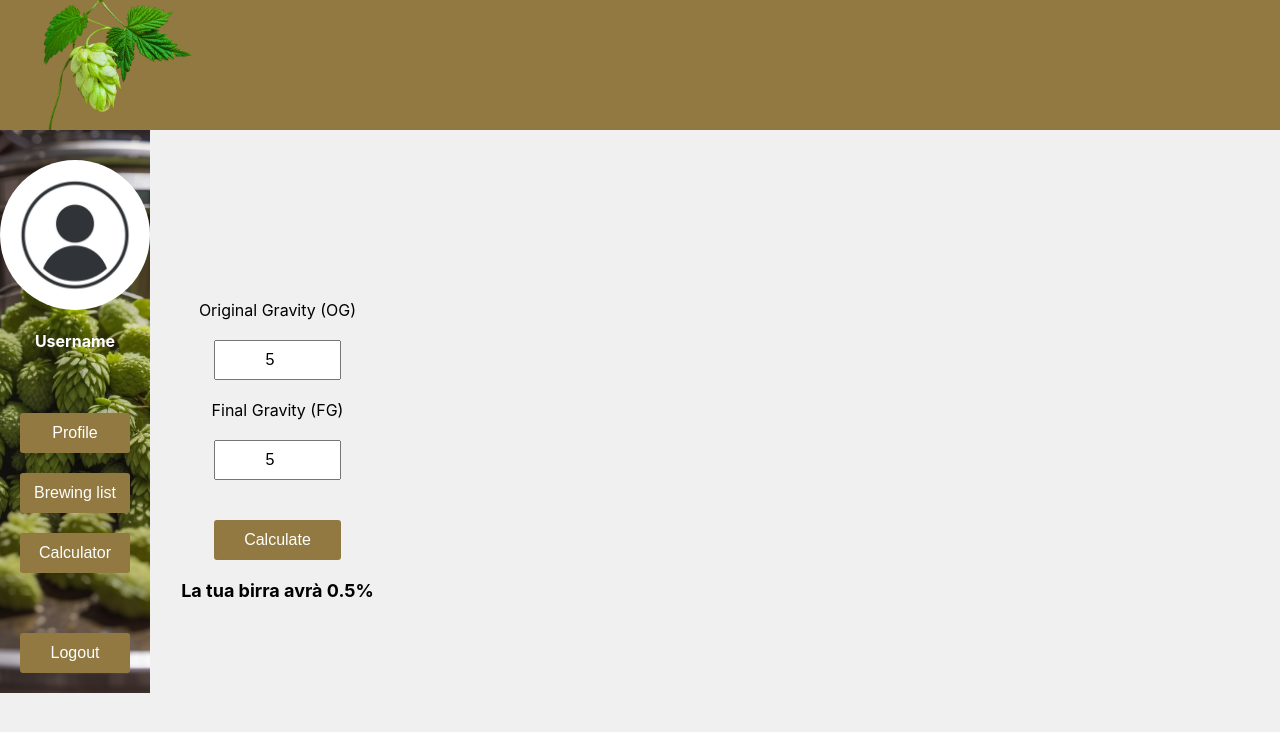
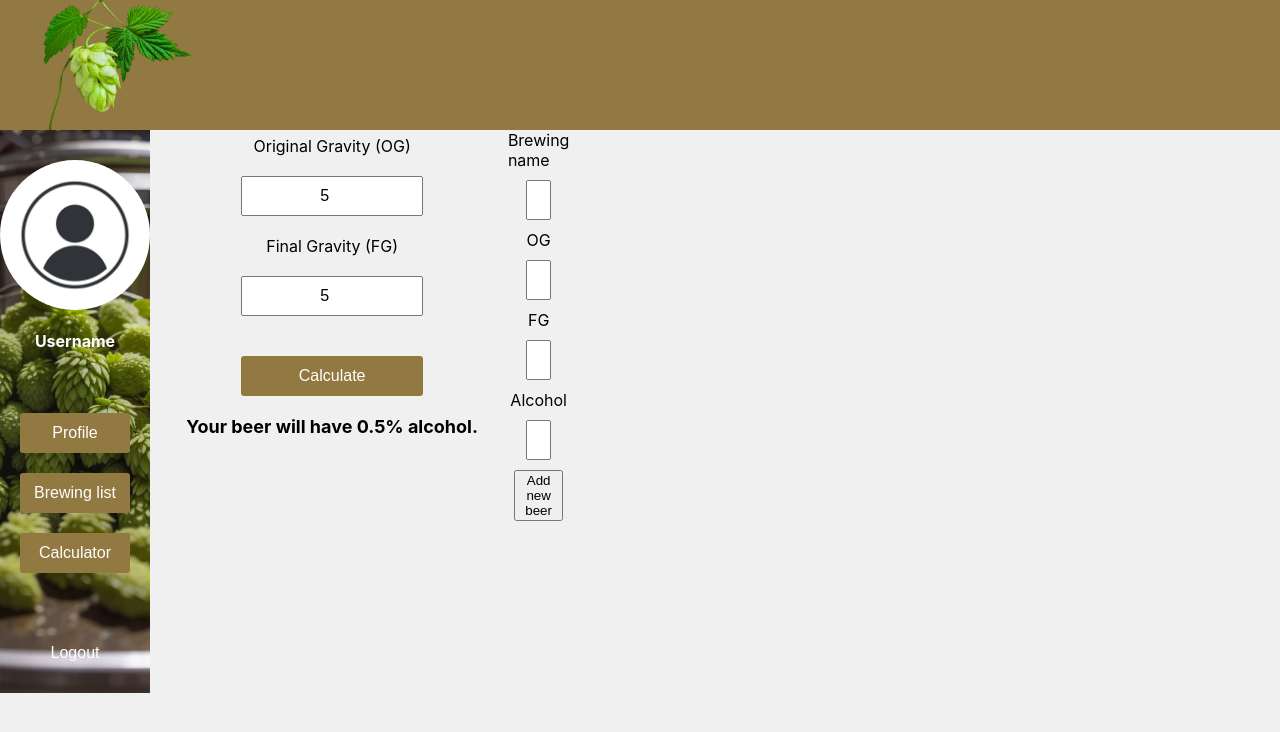
Before and after one commit to antoniotassone94/project_app_brew, an Angular app: page /calculator in a window 1280 px wide. Both pictures are taken after typing "5", "5" into the empty fields and a click on the button "Calculate". Shown: the top 732 px of the page. Built offline with nearby package versions, Linux system fonts and the light colour scheme.

Commit message:
creation and update components (17/10/2023)

```diff
--- a/src/app/components/calculator/calculator.component.css
+++ b/src/app/components/calculator/calculator.component.css
@@ -40,3 +40,8 @@ text-align: center;
   font-size: 18px;
   font-weight: bold;
 }
+
+#calculatorAndCreate{
+  display: flex;
+  flex-direction: row;
+}
--- a/src/app/components/calculator/calculator.component.html
+++ b/src/app/components/calculator/calculator.component.html
@@ -1,10 +1,13 @@
 <div class="calculator">
+  <div id="calculatorAndCreate">
   <form #myForm="ngForm" class="calculator-form" (ngSubmit)="calculate(myForm)">
     <label for="OG">Original Gravity (OG)</label>
     <input type="number" name="OG" id="OG" ngModel>
     <label for="FG">Final Gravity (FG)</label>
     <input type="number" name="FG" id="FG" ngModel>
     <button type="submit" class="btn-calculator">Calculate</button><br>
-    <span *ngIf="resultValue != ''">La tua birra avrà {{resultValue}}%</span>
+    <span *ngIf="resultValue != ''">Your beer will have {{resultValue}}% alcohol.</span>
   </form>
+  <app-createbeer></app-createbeer>
+  </div>
 </div>
--- /dev/null
+++ b/src/app/components/card/card.component.css
@@ -0,0 +1,31 @@
+.card p{
+  margin: 10px;
+  font-size: 18px;
+}
+
+.card{
+  height:auto;
+  width: 300px;
+  margin: 10px;
+  border-radius: 3px;
+  background-color: #ae8e45;
+  color: #f0f0f0;
+}
+
+.btn-card{
+  width: 20%;
+  height: 25px;
+  margin: 5px;
+  border: none;
+  border-radius: 3px;
+  background-color: #f0f0f0;
+  color: #917941;
+  font-weight: bold;
+  font-size: 14px;
+  cursor: pointer;
+}
+
+.btn-card:hover{
+  color: #f0f0f0;
+  background-color: #917941;
+}
--- /dev/null
+++ b/src/app/components/card/card.component.html
@@ -0,0 +1,6 @@
+<div class="card">
+  <p>Brewing name: {{brewingName}}</p>
+  <p>Original Gravity: {{ogValue}}</p>
+  <p>Final Gravity: {{fgValue}}</p>
+  <p>Alcohol: {{alcohol}}%</p>
+</div>
--- /dev/null
+++ b/src/app/components/card/card.component.ts
@@ -0,0 +1,18 @@
+import {Component,Input,OnInit} from "@angular/core";
+
+@Component({
+  selector: "app-card",
+  templateUrl: "./card.component.html",
+  styleUrls: ["./card.component.css"]
+})
+
+export class CardComponent implements OnInit{
+  @Input() brewingName:string = "";
+  @Input() ogValue:number = 0;
+  @Input() fgValue:number = 0;
+  @Input() alcohol:number = 0;
+
+  constructor(){}
+
+  ngOnInit():void{}
+}
--- /dev/null
+++ b/src/app/components/createbeer/createbeer.component.css
@@ -0,0 +1,51 @@
+.add-content{
+  width: 30%;
+  height: auto;
+  display: flex;
+  flex-direction: column;
+  align-items: center;
+}
+
+.add-content .create-content{
+  height: 80%;
+  width: 100%;
+  display: flex;
+  flex-direction: column;
+  justify-content: center;
+  align-items: center;
+}
+
+.create-content input{
+  width: 50%;
+  height: 40px;
+  margin: 10px;
+  font-size: 16px;
+  text-align: center;
+}
+
+.list{
+  width: 25%;
+  height: 100%;
+  display: flex;
+  flex-direction: column;
+  align-items: center;
+  margin: 0;
+  padding: 0;
+  list-style-type: none;
+
+}
+
+.list li{
+  display: flex;
+  flex-direction: column;
+  align-items: center;
+}
+
+.list{
+  height:auto;
+  width: 300px;
+  margin: 10px;
+  border-radius: 3px;
+  background-color: #ae8e45;
+  color: #f0f0f0;
+}
--- /dev/null
+++ b/src/app/components/createbeer/createbeer.component.html
@@ -0,0 +1,18 @@
+<div class="add-content">
+  <form #formCreate="ngForm" (onSubmit)="createBeer(formCreate)" class="create-content">
+    <label for="brewingname">Brewing name</label>
+    <input type="text" name="brewingname" id="brewingname" ngModel>
+    <label for="OG">OG</label>
+    <input type="number" name="OG" id="OG" ngModel>
+    <label for="FG">FG</label>
+    <input type="number" name="FG" id="FG" ngModel>
+    <label for="alcohol">Alcohol</label>
+    <input type="number" name="alcohol" id="alcohol" ngModel>
+    <button type="submit" class="btn">Add new beer</button>
+  </form>
+  <ul class="list" *ngFor="let beer of beersList">
+    <li>
+      <app-card [brewingName]="beer.brewingName" [ogValue]="beer.ogValue" [fgValue]="beer.fgValue" [alcohol]="beer.alcohol"></app-card>
+    </li>
+  </ul>
+</div>
--- /dev/null
+++ b/src/app/components/createbeer/createbeer.component.ts
@@ -0,0 +1,26 @@
+import {Component,OnInit} from "@angular/core";
+import {NgForm} from "@angular/forms";
+import {Beer} from "src/app/models/beer";
+
+@Component({
+  selector: "app-createbeer",
+  templateUrl: "./createbeer.component.html",
+  styleUrls: ["./createbeer.component.css"]
+})
+export class CreatebeerComponent implements OnInit{
+  public beersList:Beer[] = [];
+
+  constructor(){}
+
+  ngOnInit():void{}
+
+  createBeer(formCreate:NgForm):void{
+    const values:any = formCreate.value;
+    const brewname:string = values.brewingname;
+    const ogValue:number = values.OG;
+    const fgValue:number = values.FG;
+    const alcohol:number = values.alcohol;
+    const newBeer:Beer = new Beer(brewname,ogValue,fgValue,alcohol);
+    this.beersList.push(newBeer);
+  }
+}
--- a/src/app/components/sidebar/sidebar.component.css
+++ b/src/app/components/sidebar/sidebar.component.css
@@ -44,3 +44,7 @@
 .sidebar button:hover{
   background-color:  #ae8e45;
 }
+
+.logout button,.logout button:hover{
+  background-color:transparent;
+}
--- /dev/null
+++ b/src/app/models/beer.ts
@@ -0,0 +1,7 @@
+export class Beer{
+  constructor(
+    public brewingName:string,
+    public ogValue:number,
+    public fgValue:number,
+    public alcohol:number){}
+}
```
Also changed, not shown: src/app/app.module.ts (+7 -1 lines), 2 other files (tests, documents, lock files or other folders).
